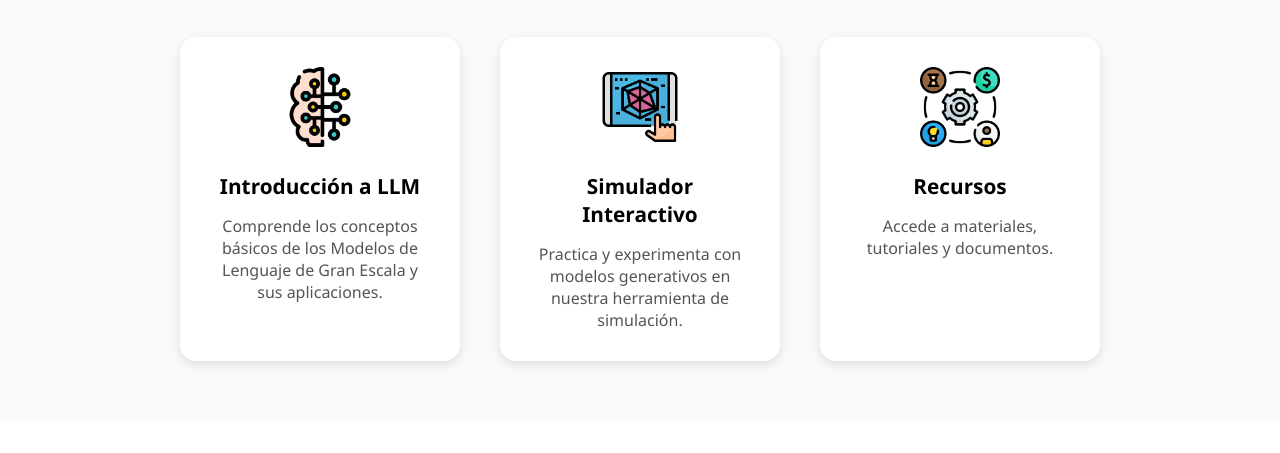
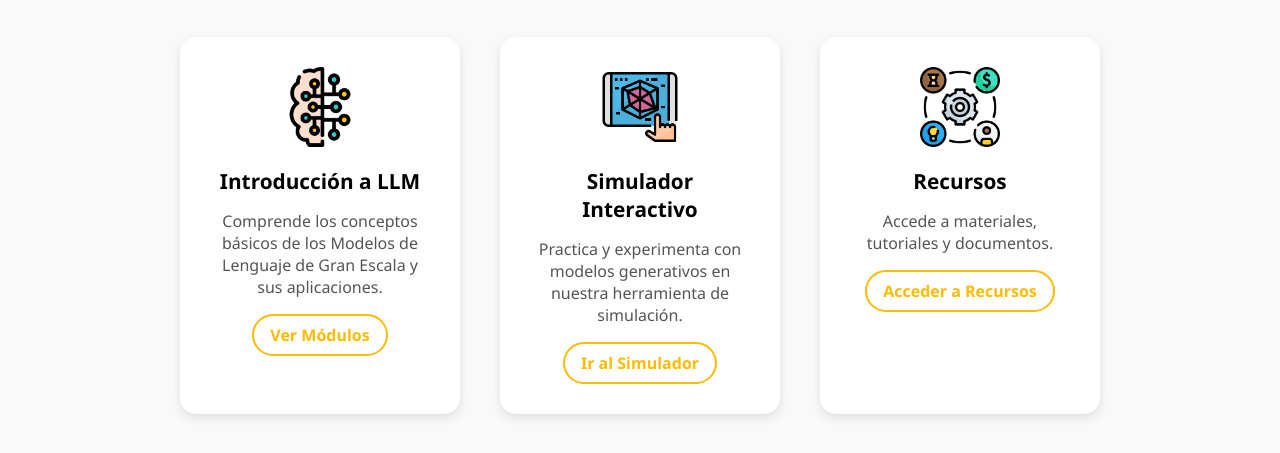
Before and after one commit to JuanMendoza16/Nexo-Mentor-AI, a plain HTML site: page pages/landing.html in a window 1280 px wide. Shown: the part 499-952 px from the top of the page. Drawn offline with Linux system fonts and the light colour scheme; files whose address does not match are found by name.

Commit message:
Se agregó funcionalidad a las cards de la landing page

```diff
--- a/css/styles.css
+++ b/css/styles.css
@@ -61,6 +61,32 @@
     padding: 30px;
     max-width: 280px;
     text-align: center;
+    display: flex;
+    flex-direction: column;
+    align-items: center;
+}
+
+.feature-card:hover {
+    transform: scale(1.1);
+    cursor: pointer;
+}
+
+.feature-card a {
+    font-weight: 700;
+    color: #ffbb00;
+    text-decoration: none;
+    transition: color 0.3s ease;
+    border: 2px solid #ffbb00;
+    padding: 8px 16px;
+    margin-top: 1rem;
+    border-radius: 25px;
+}
+
+.feature-card a:hover,
+.feature-card a:focus {
+    color: #000;
+    background-color: #ffbb00;
+    outline: none;
 }
 
 .feature-card img {
--- a/pages/landing.html
+++ b/pages/landing.html
@@ -74,18 +74,19 @@
                     <img src="../img/ia.png" alt="Icono Módulo 1" />
                     <h3>Introducción a LLM</h3>
                     <p>Comprende los conceptos básicos de los Modelos de Lenguaje de Gran Escala y sus aplicaciones.</p>
+                    <a href="../pages/modulos.html">Ver Módulos</a>
                 </article>
                 <article class="feature-card">
                     <img src="../img/simulador.png" alt="Icono Módulo 2" />
                     <h3>Simulador Interactivo</h3>
                     <p>Practica y experimenta con modelos generativos en nuestra herramienta de simulación.</p>
+                    <a href="../pages/llm.html">Ir al Simulador</a>
                 </article>
                 <article class="feature-card">
                     <img src="../img/recursos.png" alt="Icono Módulo 3" />
                     <h3>Recursos</h3>
-                    <!-- <h3>Recursos y Comunidad</h3> -->
                     <p>Accede a materiales, tutoriales y documentos.</p>
-                    <!-- <p>Accede a materiales, tutoriales y participa en foros con expertos y usuarios.</p> -->
+                    <a href="../pages/recursos.html">Acceder a Recursos</a>
                 </article>
             </div>
         </section>
@@ -96,7 +97,6 @@
             <ul class="resource-list">
                 <li>Contenido actualizado y en constante expansión.</li>
                 <li>Interactividad y simulación para un aprendizaje práctico.</li>
-                <li>Soporte y comunidad en crecimiento.</li>
             </ul>
             <!-- <a href="pages/registro.html" class="btn-secondary">Inicia sesión para comenzar</a> -->
         </section>
```
Also changed, not shown: pages/modulos.html (+1 -1 lines).
